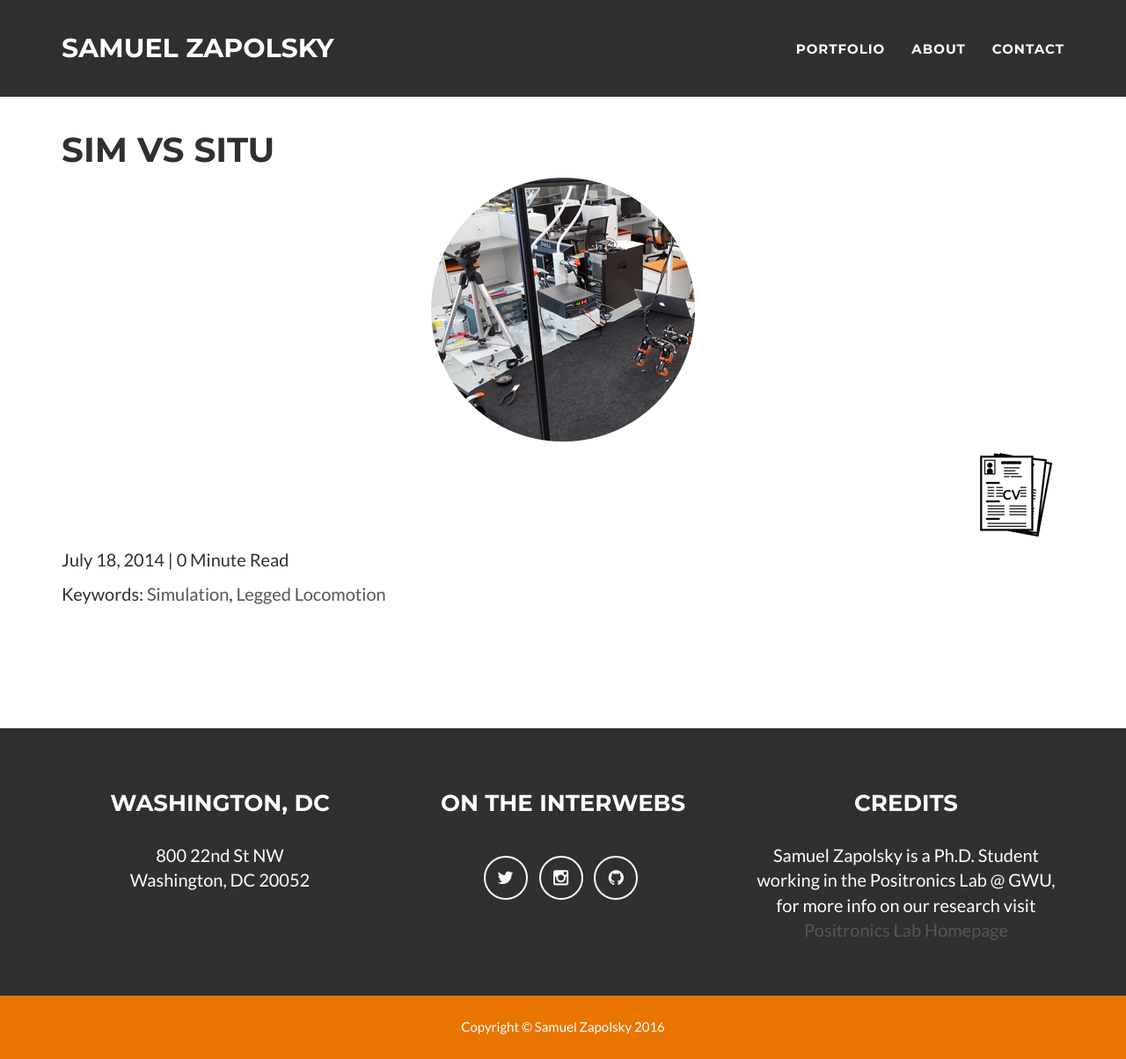
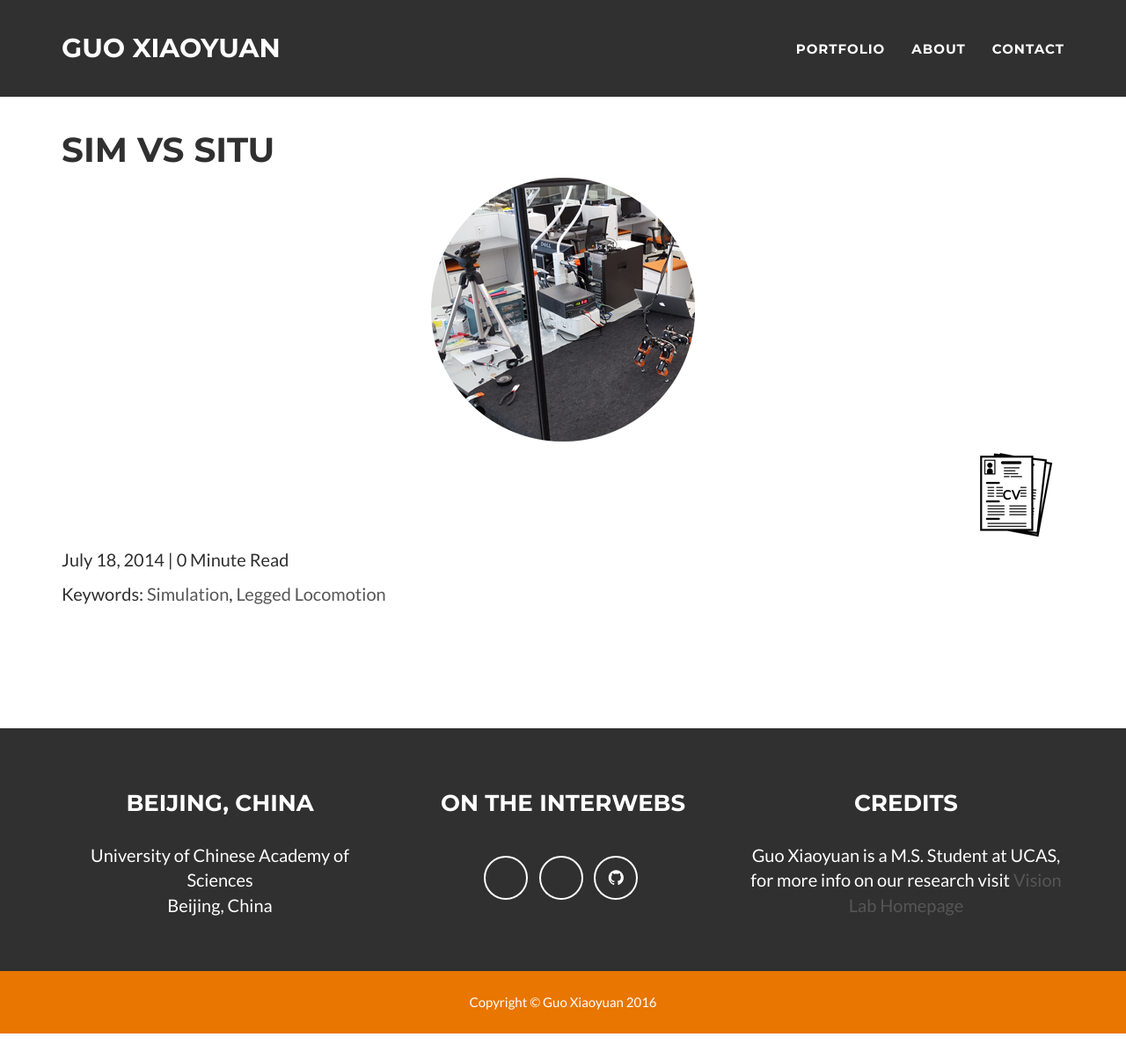
Before and after one commit to davidsonic/website, a Jekyll site: the page built from _posts/2016-01-01-Sim-vs-Situ.markdown, in a window 1280 px wide and 1204 px high. Shown: the whole window at 88% size. Built offline with Jekyll 4.4.1, drawn with Linux system fonts in a browser that asks for light colours; nearby versions of some CDN libraries.

Commit message:
xiaoyuan

```diff
--- a/_config.yml
+++ b/_config.yml
@@ -1,10 +1,10 @@
 # Site settings
-title: Samuel Zapolsky
-email: samzapo@gmail.com
-url: https://samzapo.github.io
-description: "The research and coding homepage for Samuel Zapolsky.  Contains blog posts for recent successful research endeavors and up-to-date news about ongoing research."
+title: Guo Xiaoyuan
+email: xiaoyuanguo.ucas@gmail.com
+url: https://xiaoyuanguo.github.io
+description: "The research and coding homepage for Guo Xiaoyuan.  Contains blog posts for recent successful research endeavors and up-to-date news about ongoing research."
 skills: "Getting robots to run without breaking themselves | More difficult than it sounds"
-meta_author: Zapolsky Samuel
+meta_author: Xiaoyuan Guo
 paginate_path: "blog/page:num/"
 permalink: blog/:title/
 gems: [jekyll-paginate]
@@ -34,27 +34,27 @@ color:
 
 # Footer settings
 footer:
-  copyright: Samuel Zapolsky
-  location: Washington, DC
+  copyright: Guo Xiaoyuan
+  location: Beijing, China
   social: On the Interwebs
   credits: Credits
 
 # Social networks usernames (many more available: google-plus, flickr, dribbble, pinterest, instagram, tumblr, linkedin, etc.)
 social:
-  - title: twitter
-    url: https://twitter.com/BoopBeepRobot
-  - title: instagram
-    url: https://www.instagram.com/the_robot_overlord/
+  - title: QQ
+    url:
+  - title: Weixin
+    url:
   - title: github
-    url: http://github.com/samzapo
+    url: http://github.com/xiaoyuanguo
 
 # Postal address (add as many lines as necessary)
 address:
-  - line: 800 22nd St NW
-  - line: Washington, DC 20052
+  - line: University of Chinese Academy of Sciences
+  - line: Beijing, China
 
 # Credits content
-credits: 'Samuel Zapolsky is a Ph.D. Student working in the Positronics Lab @ GWU, for more info on our research visit <a href="http://positronicslab.github.io/">Positronics Lab Homepage</a>'
+credits: 'Guo Xiaoyuan is a M.S. Student at UCAS, for more info on our research visit <a href="http://guoxiaoyuan.github.io/">Vision Lab Homepage</a>'
 
 # Build settings
 markdown: kramdown
--- a/_includes/about.html
+++ b/_includes/about.html
@@ -9,10 +9,10 @@
             </div>
             <div class="row">
                 <div class="col-lg-8 col-lg-offset-2 text-center">
-                    <p>I'm a Ph. D. Student in Robotics at George Washington University advised by Prof. Evan Drumwright. I obtained my Bachelors degree in Economics from the George Washington University in 2013. My current research is focused on planning and control for semiautonomous legged robot locomotion and how to properly use simulation to validate robot designs, planners, and control systems.</p>
+                    <p>I'm a M.S. Student in University of Chinese Academy of Sciences advised by Xiao Jun. My research interest includes computer graphics and computer vision.</p>
                 </div>
               <div class="col-lg-8 col-lg-offset-2 text-center">
-                <a href="https://github.com/PositronicsLab" class="btn btn-lg btn-outline">
+                <a href="https://github.com/guoxiaoyuan" class="btn btn-lg btn-outline">
                   <i class="fa fa-download"></i>  Open Source Software</a>
                 </div>
             </div>
--- a/_includes/head.html
+++ b/_includes/head.html
@@ -18,7 +18,7 @@
     {% if site.bing_verify %}<meta name="msvalidate.01" content="{{ site.bing_verify }}">{% endif %}
 
     <!-- Custom Fonts -->
-    <link rel="stylesheet" href="{{ "/css/font-awesome/css/font-awesome.min.css" }}">
+    <link rel="stylesheet" href="{{ "/website/css/font-awesome/css/font-awesome.min.css" }}">
     <link href="//fonts.googleapis.com/css?family=Montserrat:400,700" rel="stylesheet" type="text/css">
     <link href="//fonts.googleapis.com/css?family=Lato:400,700,400italic,700italic" rel="stylesheet" type="text/css">
 
--- a/feed.xml
+++ b/feed.xml
@@ -7,7 +7,7 @@ layout: null
     <title>{{ site.title | xml_escape }}</title>
     <description>{{ site.description | xml_escape }}</description>
     <link>{{ site.url }}/</link>
-    <atom:link href="{{ "/feed.xml" }}" rel="self" type="application/rss+xml" />
+    <atom:link href="{{ "/website/feed.xml" }}" rel="self" type="application/rss+xml" />
     <pubDate>{{ site.time | date_to_rfc822 }}</pubDate>
     <lastBuildDate>{{ site.time | date_to_rfc822 }}</lastBuildDate>
     <generator>Jekyll v{{ jekyll.version }}</generator>
```
Also changed, not shown: _includes/js.html (+9 -9 lines), img/profile.png, img/xiaoyuan.jpg (added).
